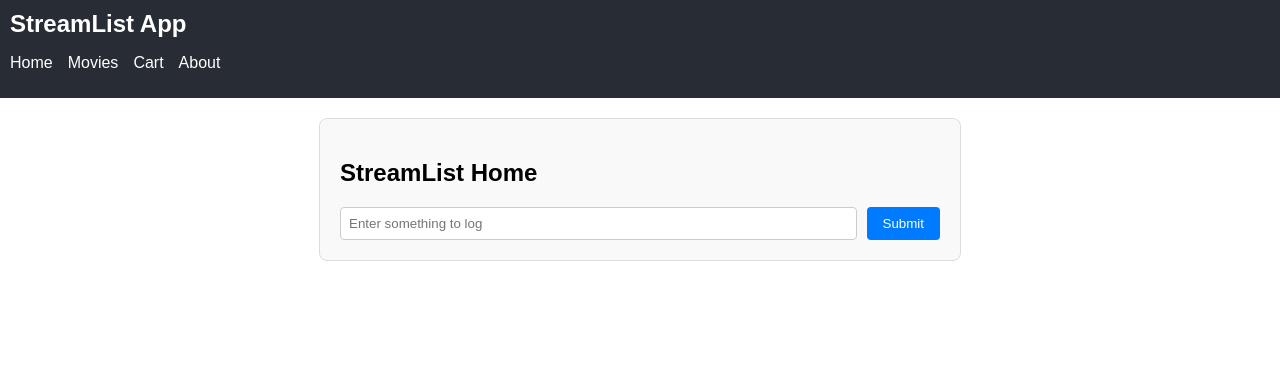
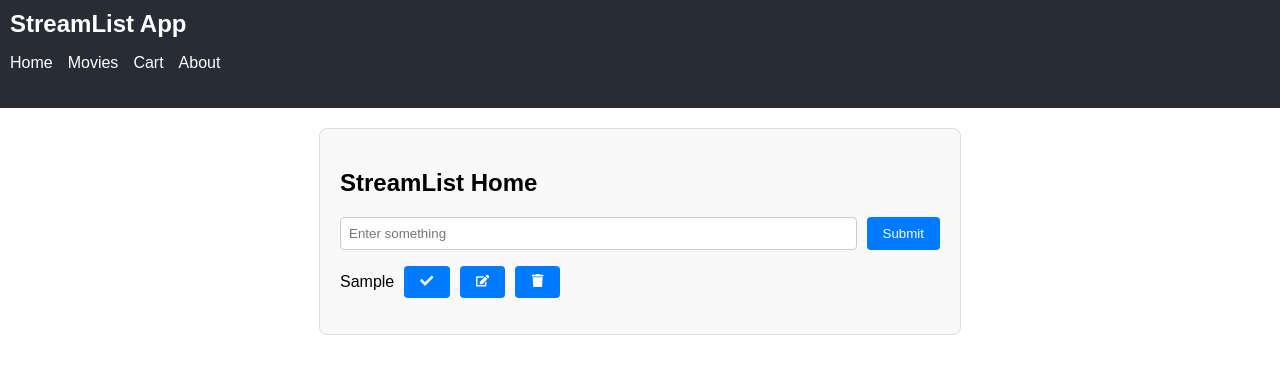
Before and after one commit to BlueberDoo/streamlist, a React (Create React App) app: page / in a window 1280 px wide. Both pictures are taken after typing "Sample" into the empty fields and a click on the button "Submit". Shown: the top 374 px of the page. Built offline with nearby package versions, Linux system fonts and the light colour scheme.

Commit message:
implement user input, edit, delete, complete features, add icons, fix CSS errors

```diff
--- a/package.json
+++ b/package.json
@@ -3,7 +3,7 @@
   "version": "0.1.0",
   "private": true,
   "dependencies": {
-    "-": "^0.0.1",
+    "@csstools/normalize.css": "^12.1.1",
     "@testing-library/dom": "^10.4.0",
     "@testing-library/jest-dom": "^6.6.3",
     "@testing-library/react": "^16.3.0",
@@ -12,6 +12,7 @@
     "react-dom": "^19.1.0",
     "react-router-dom": "^7.6.3",
     "react-scripts": "5.0.1",
+    "sanitize.css": "^13.0.0",
     "web-vitals": "^2.1.4"
   },
   "scripts": {
--- a/src/streamlist.css
+++ b/src/streamlist.css
@@ -23,3 +23,41 @@
 .page button:hover {
   background-color: #0056b3;
 }
+
+ul {
+  list-style-type: none;
+  padding: 0;
+}
+
+li {
+  display: flex;
+  align-items: center;
+  gap: 10px;
+  margin-bottom: 10px;
+}
+
+li.completed {
+  text-decoration: line-through;
+  color: gray;
+}
+
+button {
+  padding: 4px 8px;
+  cursor: pointer;
+}
+
+/* NEW ICON BUTTON STYLE */
+.icon-btn {
+  background: none;
+  border: none;
+  cursor: pointer;
+  color: #007bff;
+  font-size: 1.2em;
+  display: inline-flex;
+  align-items: center;
+  padding: 4px;
+}
+
+.icon-btn:hover {
+  color: #0056b3;
+}
--- a/src/streamlist.js
+++ b/src/streamlist.js
@@ -1,13 +1,36 @@
 import React, { useState } from 'react';
+import { FaTrash, FaEdit, FaCheck } from 'react-icons/fa';
 import './streamlist.css';
 
 function StreamList() {
   const [input, setInput] = useState('');
+  const [items, setItems] = useState([]);
 
   const handleSubmit = (e) => {
     e.preventDefault();
-    console.log('User input:', input);
-    setInput('');
+    if (input.trim() !== '') {
+      setItems([...items, { id: Date.now(), text: input, completed: false }]);
+      setInput('');
+    }
+  };
+
+  const handleDelete = (id) => {
+    setItems(items.filter(item => item.id !== id));
+  };
+
+  const handleComplete = (id) => {
+    setItems(items.map(item =>
+      item.id === id ? { ...item, completed: !item.completed } : item
+    ));
+  };
+
+  const handleEdit = (id) => {
+    const newText = prompt('Edit your item:');
+    if (newText) {
+      setItems(items.map(item =>
+        item.id === id ? { ...item, text: newText } : item
+      ));
+    }
   };
 
   return (
@@ -18,10 +41,21 @@ function StreamList() {
           type="text"
           value={input}
           onChange={(e) => setInput(e.target.value)}
-          placeholder="Enter something to log"
+          placeholder="Enter something"
         />
         <button type="submit">Submit</button>
       </form>
+
+      <ul>
+        {items.map((item) => (
+          <li key={item.id} className={item.completed ? 'completed' : ''}>
+            {item.text}
+            <button onClick={() => handleComplete(item.id)}><FaCheck /></button>
+            <button onClick={() => handleEdit(item.id)}><FaEdit /></button>
+            <button onClick={() => handleDelete(item.id)}><FaTrash /></button>
+          </li>
+        ))}
+      </ul>
     </div>
   );
 }
```
Also changed, not shown: 1 other file (tests, documents, lock files or other folders).
